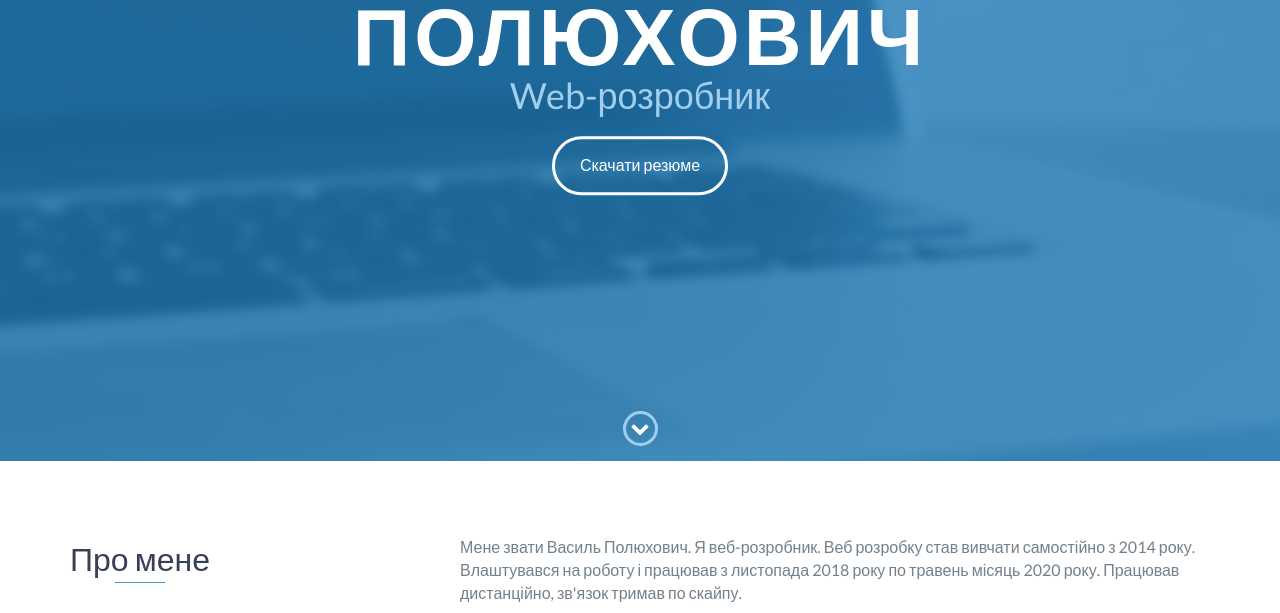
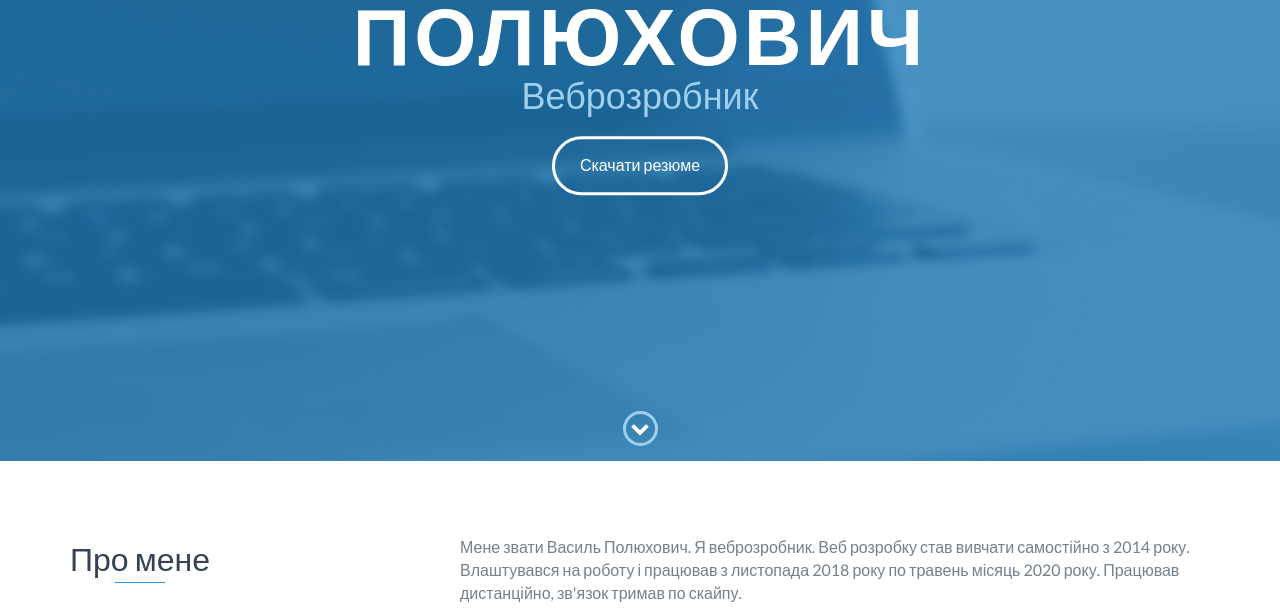
Before and after one commit to vasil-polucohvich/portfolio, a plain HTML site: page index.html in a window 1280 px wide. Shown: the part 339-952 px from the top of the page. Drawn offline with nearby package versions, Linux system fonts and the light colour scheme.

Commit message:
Update index.html

```diff
--- a/index.html
+++ b/index.html
@@ -61,7 +61,7 @@
     <div id="lead">
         <div id="lead-content">
             <h1>Василь Полюхович</h1>
-            <h2>Web-розробник</h2>
+            <h2>Веброзробник</h2>
             <a target="_blank" href="./rezume.pdf" class="btn-rounded-white" >Скачати резюме</a>
         </div>
         <!-- End #lead-content -->
@@ -85,7 +85,7 @@
                 </div>
                 <div class="col-md-8">
                     <p>
-                        Мене звати Василь Полюхович. Я веб-розробник. Веб розробку став  вивчати самостійно з 2014 року. Влаштувався на роботу і працював з листопада 2018 року по травень місяць 2020 року. Працював дистанційно, зв'язок тримав по скайпу.
+                        Мене звати Василь Полюхович. Я веброзробник. Веб розробку став  вивчати самостійно з 2014 року. Влаштувався на роботу і працював з листопада 2018 року по травень місяць 2020 року. Працював дистанційно, зв'язок тримав по скайпу.
                     </p>
                 </div>
             </div>
```
